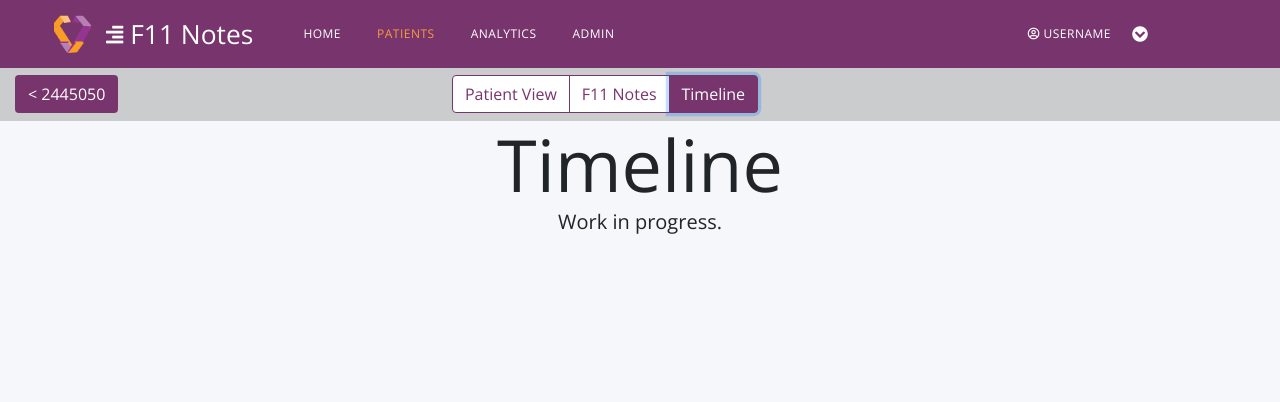
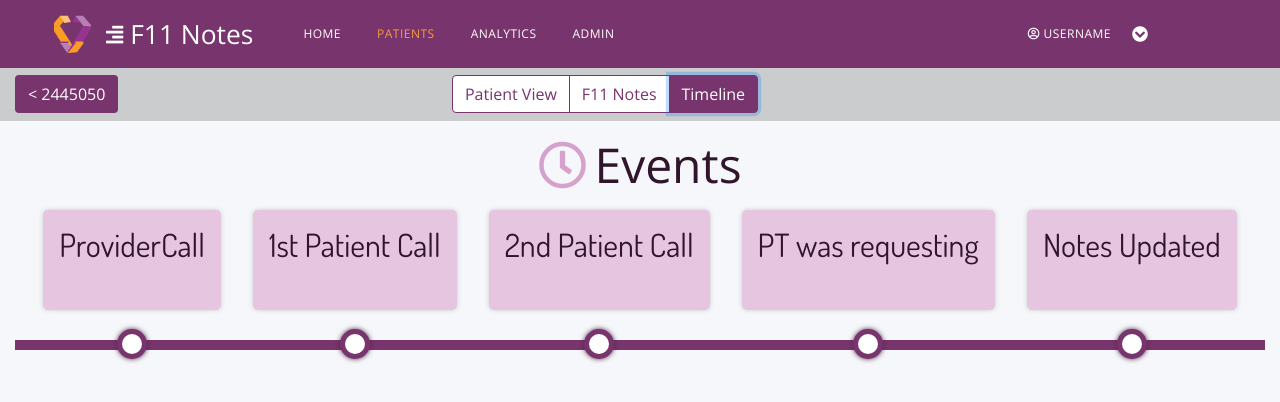
Before and after one commit to akki9270/lucid, an Angular app: page /patients/1/view in a window 1280 px wide. Both pictures are taken after a click on the button "Timeline". Shown: the top 402 px of the page. Built offline with nearby package versions, Linux system fonts and the light colour scheme; what @kolkov/angular-editor, ng2-smart-table would draw is missing.

Commit message:
Added timeline

```diff
--- a/angular.json
+++ b/angular.json
@@ -8,7 +8,11 @@
       "sourceRoot": "src",
       "projectType": "application",
       "prefix": "app",
-      "schematics": {},
+      "schematics": {
+        "@schematics/angular:component": {
+          "styleext": "scss"
+        }
+      },
       "architect": {
         "build": {
           "builder": "@angular-devkit/build-angular:browser",
@@ -26,7 +30,9 @@
               "node_modules/bootstrap/dist/css/bootstrap.min.css",
               "src/styles.css"
             ],
-            "scripts": [],
+            "scripts": [
+              "node_modules/jquery/dist/jquery.min.js"
+            ],
             "es5BrowserSupport": true
           },
           "configurations": {
--- a/package.json
+++ b/package.json
@@ -21,6 +21,7 @@
     "@angular/router": "~7.2.0",
     "@kolkov/angular-editor": "^0.18.8",
     "@ng-bootstrap/ng-bootstrap": "^4.2.2",
+    "@types/jquery": "^3.3.32",
     "bootstrap": "^4.4.1",
     "core-js": "^2.5.4",
     "jquery": "^3.4.1",
--- /dev/null
+++ b/src/app/patients/view/tabs/timeline/jquery/timeline.scss
@@ -0,0 +1,157 @@
+@import url("https://fonts.googleapis.com/css?family=Dosis");
+
+$blue: #78346c;
+
+* {
+	box-sizing: border-box;
+}
+body {
+	font-family: Helvetica, Arial;
+	margin: 1em 0;
+	text-align: center;
+}
+h1 {
+	font-family: Dosis;
+	color: darken($blue, 20);
+	text-align: center;
+	font-size: 3em;
+	i {
+		color: lighten($blue, 40);
+	}
+}
+.timeline-wrapper {
+	position: relative;
+
+	&::after {
+		content: "";
+		position: absolute;
+		height: 10px;
+		transition: 0.75s ease-out;
+		background: lighten($blue, 30);
+		// background: linear-gradient(90deg,lighten($blue,50),white);
+		width: 0px;
+		z-index: 0 !important;
+		left: 0;
+		bottom: 0px;
+	}
+}
+.timeline {
+	display: flex;
+	transition: all 0.3s;
+	justify-content: center;
+	padding-bottom: 30px;
+	border-bottom: 10px solid $blue;
+	margin: 0 0 50px 0;
+
+	.event {
+		background: lighten($blue, 50);
+		cursor: pointer;
+		padding: 1em;
+		border-radius: 5px;
+		position: relative;
+		margin: 0 1em 0 1em;
+		transition: all 0.3s;
+		box-shadow: 0 0 5px #ccc;
+		color: darken($blue, 20);
+		text-align: center;
+
+		.close {
+			position: absolute;
+			bottom: 10px;
+			right: 10px;
+			text-align: center;
+			border-radius: 3px;
+			width: 20px;
+			height: 20px;
+			cursor: pointer;
+			transition: 0.2s;
+			&:hover {
+				color: darkred;
+
+				background: #fff;
+			}
+		}
+
+		h2 {
+			font-family: Dosis;
+			position: relative;
+			z-index: 1;
+
+			&::before {
+				content: "\f073";
+				display: block;
+				position: absolute;
+				top: 50px;
+				left: calc(50% - 15px);
+				font-size: 30px;
+				font-family: "FontAwesome";
+				color: $blue;
+				opacity: 0.1;
+				z-index: 0;
+			}
+		}
+
+		p {
+			color: $blue;
+		}
+
+		* {
+			padding: 0;
+			margin: 0;
+		}
+
+		&:hover {
+			// color:lighten($blue,10);
+			background: lighten($blue, 40);
+			box-shadow: 0px 0px 10px #ccc;
+			  transform-origin: 100px 0px;
+			transform: rotate(-10deg);
+			z-index: 2;
+		}
+		&:hover::after {
+			// transform: scale(1.1);
+			border-color: darken($blue, 10);
+			z-index: 2;
+		}
+
+		&::after {
+			// position: absolute;
+			margin: 0 auto;
+			position: relative;
+			bottom: -65px;
+			content: "";
+			display: block;
+			border-radius: 15px;
+			height: 30px;
+			width: 30px;
+			box-sizing: border-box;
+			box-shadow: 0 0 5px darken($blue, 10);
+			background: #fff;
+			border: 5px solid $blue;
+			transition: all 0.25s;
+			z-index: 2;
+		}
+
+		&.active {
+			background: lighten(yellow, 44);
+			transform: scale(1.1) translateY(-5px);
+			box-shadow: 0 0 10px #ccc;
+			z-index: 2;
+		}
+		&.active::after {
+			border-color: lighten($blue, 30);
+			transform: scale(1.1);
+		}
+
+		&.previous {
+			background: rgba(0,0,0,0.05);
+						color: rgba(0,0,0,0.1);
+			p {
+										color: rgba(0,0,0,0.1);
+			}
+			&:hover {
+				opacity:1;
+			}
+		}
+	}
+}
--- a/src/app/patients/view/tabs/timeline/timeline-details.component.css
+++ b/src/app/patients/view/tabs/timeline/timeline-details.component.css
@@ -0,0 +1,17 @@
+.main-container{
+    /* height: calc(100% - 20px);  */
+    padding: 5px;
+    margin: 10px;
+    /* background-color: yellow; */
+  }
+
+  .dark-modal .modal-content {
+    background-color: #292b2c;
+    color: white;
+  }
+  .dark-modal .close {
+    color: white;
+  }
+  .light-blue-backdrop {
+    background-color: #5cb3fd;
+  }
--- a/src/app/patients/view/tabs/timeline/timeline-details.component.html
+++ b/src/app/patients/view/tabs/timeline/timeline-details.component.html
@@ -1,10 +1,82 @@
-<div class="main-container d-flex flex-row align-items-center">
-  <div class="container">
-    <div class="row justify-content-center">
-      <div class="col-md-12 text-center">
-        <span class="display-3 d-block">Timeline</span>
-        <div class="mb-4 lead">Work in progress.</div>
+<div class="main-container">
+  <div class="row justify-content-center align-items-center">
+    <div class="col-md-12 text-center">
+      <h1><i class="far fa-clock"></i><label class="pl-2">Events</label></h1>
+      <div class="timeline-wrapper">
+        <div class="timeline">
+          <div (click)="onEventClick(longContent, '#ProviderCall')" class="event">
+            <h2>ProviderCall</h2>
+          </div>
+          <div (click)="onEventClick(longContent, '#1stPatientCall')" class="event">
+            <h2>1st Patient Call</h2>
+          </div>
+          <div (click)="onEventClick(longContent, '#2ndPatientCall')" class="event">
+            <h2>2nd Patient Call</h2>
+          </div>
+          <div (click)="onEventClick(longContent, '#PTwasrequesting')" class="event">
+            <h2>PT was requesting</h2>
+          </div>
+          <div (click)="onEventClick(longContent, '#NotesUpdated')" class="event">
+            <h2>Notes Updated</h2>
+          </div>
+        </div>
       </div>
     </div>
   </div>
+  <ng-template #longContent let-modal>
+    <div class="modal-header">
+      <h4 class="modal-title">Event Timeline</h4>
+      <button type="button" class="close" aria-label="Close" (click)="modal.dismiss('Cross click')">
+        <span aria-hidden="true">&times;</span>
+      </button>
+    </div>
+    <div class="modal-body">
+      <div id="header">
+        <b>Notes</b>
+        <p>
+          <b>Was the service or item for which you are now requesting authorization initiated prior to submitting this
+            request for authorization?: No</b>
+        </p>
+      </div>
+      <div id="BeSureToStaff">
+        <p><b>Notes:- </b><b style="color: #007bff">Be sure to staff</b></p>
+        <p><b>HCPCS9501/SERVICE CODE 1017/ANTIBIOTIC THERAPY Q12 - PHARMACY ONLY - PD,SQ FROM 03/08/2018 TO
+            03/19/2018</b>
+        </p>
+      </div>
+      <div id="NotesUpdated">
+        <p><b>Notes:- </b><b style="color: #007bff">NotesUpdated</b></p>
+        <p><b>THE ABOVE PROVIDER PORTAL REFERRAL REQUEST WAS ROUTED TO THE HIT QUEUE WITH A ROUTE REASON OF Portal -
+            Clin Rev BECAUSE OF THE FOLLOWING RULE FAILURES:</b></p>
+      </div>
+      <div id="WorkingOnStaffing">
+        <p><b style="color: #007bff">Working on staffing</b></p>
+      </div>
+      <div id="PTwasrequesting">
+        <ul>
+          <li><b style="color: #007bff">PT was requesting</b></li>
+        </ul>
+        <p><b>THE ABOVE PROVIDER PORTAL REFERRAL REQUEST WAS ROUTED TO THE HIT QUEUE WITH A ROUTE REASON
+            OF Portal - Clin Rev BECAUSE OF THE FOLLOWING RULE FAILURES:</b></p>
+      </div>
+      <div id="ProviderCall">
+        <p><b>Notes:- </b><b style="color: #007bff">Provider Call</b></p>
+        <p><b>THE ABOVE PROVIDER PORTAL REFERRAL REQUEST WAS ROUTED TO THE HIT QUEUE WITH A ROUTE REASON OF Portal -
+            Clin Rev BECAUSE OF THE FOLLOWING RULE FAILURES:</b></p>
+      </div>
+      <div id="1stPatientCall">
+        <p><b>Notes:- </b><b style="color: #007bff">1st Patient Call</b></p>
+        <p><b>THE ABOVE PROVIDER PORTAL REFERRAL REQUEST WAS ROUTED TO THE HIT QUEUE WITH A ROUTE REASON OF Portal -
+            Clin Rev BECAUSE OF THE FOLLOWING RULE FAILURES:</b></p>
+      </div>
+      <div id="2ndPatientCall">
+        <p><b>Notes:- </b><b style="color: #007bff">2nd Patient Call</b></p>
+        <p><b>THE ABOVE PROVIDER PORTAL REFERRAL REQUEST WAS ROUTED TO THE HIT QUEUE WITH A ROUTE REASON OF Portal -
+            Clin Rev BECAUSE OF THE FOLLOWING RULE FAILURES:</b></p>
+      </div>
+    </div>
+    <div class="modal-footer">
+      <button type="button" class="btn btn-light" (click)="modal.close('Close click')">Close</button>
+    </div>
+  </ng-template>
 </div>
--- a/src/app/patients/view/tabs/timeline/timeline-details.component.ts
+++ b/src/app/patients/view/tabs/timeline/timeline-details.component.ts
@@ -1,15 +1,24 @@
 import { Component, OnInit } from '@angular/core';
+import { NgbActiveModal, NgbModal } from '@ng-bootstrap/ng-bootstrap';
+// import * as $ from 'jquery';
 
 @Component({
   selector: 'app-timeline-details',
   templateUrl: './timeline-details.component.html',
-  styleUrls: ['./timeline-details.component.css']
+  styleUrls: ['./timeline-details.component.css', './jquery/timeline.scss']
 })
 export class TimelineDetailsComponent implements OnInit {
 
-  constructor() { }
+  constructor(private modalService: NgbModal) { }
 
   ngOnInit() {
   }
 
+  onEventClick(longContent, $scrollElementId) {
+    this.modalService.open(longContent);
+    $('html, body').animate({
+      scrollTop: $scrollElementId.offset().top
+    }, 1000);
+    return false;
+  }
 }
```
Also changed, not shown: src/app/patients/view/tabs/timeline/jquery/timeline.js (added, +54 -0 lines), src/app/app.module.ts (line endings or trailing spaces).
